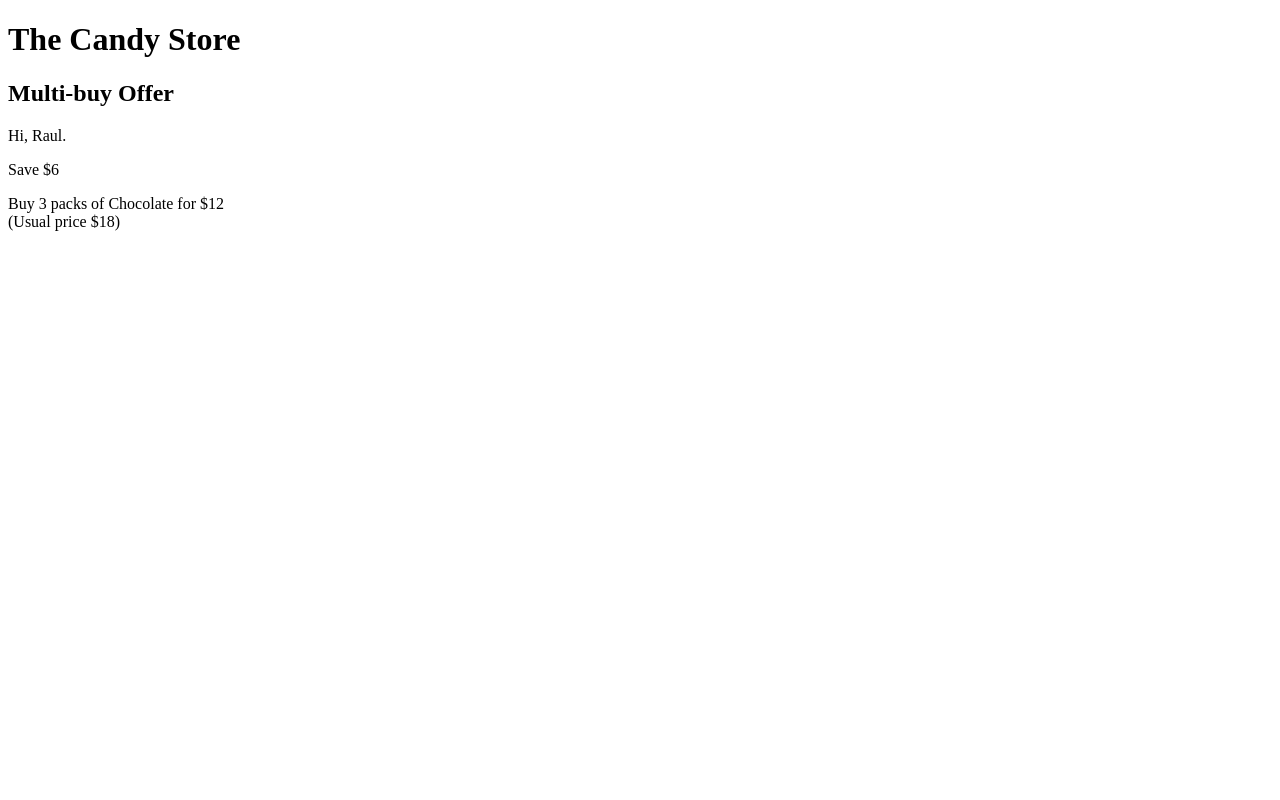
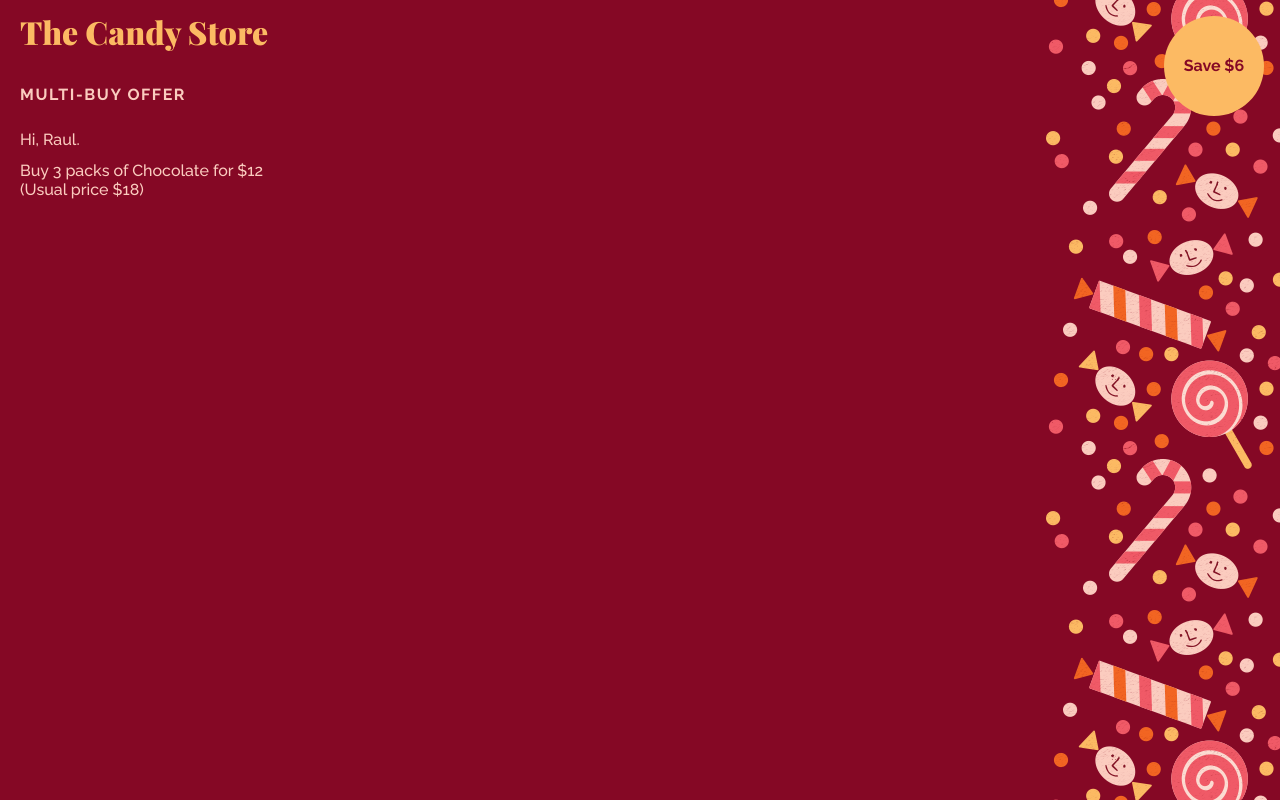
Before and after one commit to raulGarAlc04/DesarrolloServidor, a PHP site: page /Actividad_1_12.php in a window 1280 px wide. Run offline with PHP 8.4, Linux system fonts and the light colour scheme.

Commit message:
Añadiendo css

```diff
--- a/BLOQUE_A/UD_01/Actividad_1_1.php
+++ b/BLOQUE_A/UD_01/Actividad_1_1.php
@@ -8,6 +8,7 @@
     <meta charset="UTF-8">
     <meta name="viewport" content="width=device-width, initial-scale=1.0">
     <title>Actividad 1.1 Bloque A Raúl García</title>
+    <link rel="stylesheet" href="./css/styles.css">
 </head>
 <body>
     <h1>The Candy Store</h1>
--- a/BLOQUE_A/UD_01/Actividad_1_10.php
+++ b/BLOQUE_A/UD_01/Actividad_1_10.php
@@ -10,6 +10,7 @@
     <meta charset="UTF-8">
     <meta name="viewport" content="width=device-width, initial-scale=1.0">
     <title>Actividad 1.9 Bloque A Raúl García</title>
+    <link rel="stylesheet" href="./css/styles.css">
 </head>
 <body>
     <h1>The Candy Store</h1>
--- a/BLOQUE_A/UD_01/Actividad_1_11.php
+++ b/BLOQUE_A/UD_01/Actividad_1_11.php
@@ -10,6 +10,7 @@
     <meta charset="UTF-8">
     <meta name="viewport" content="width=device-width, initial-scale=1.0">
     <title>Actividad 1.9 Bloque A Raúl García</title>
+    <link rel="stylesheet" href="./css/styles.css">
 </head>
 <body>
     <h1>The Candy Store</h1>
--- a/BLOQUE_A/UD_01/Actividad_1_12.php
+++ b/BLOQUE_A/UD_01/Actividad_1_12.php
@@ -17,6 +17,7 @@
     <meta charset="UTF-8">
     <meta name="viewport" content="width=device-width, initial-scale=1.0">
     <title>Actividad 1.12 Bloque A Raúl García</title>
+    <link rel="stylesheet" href="./css/styles.css">
 </head>
 <body>
     <h1>The Candy Store</h1>
--- a/BLOQUE_A/UD_01/Actividad_1_2.php
+++ b/BLOQUE_A/UD_01/Actividad_1_2.php
@@ -9,6 +9,7 @@
     <meta charset="UTF-8">
     <meta name="viewport" content="width=device-width, initial-scale=1.0">
     <title>Actividad 1.2 Bloque A Raúl García</title>
+    <link rel="stylesheet" href="./css/styles.css">
 </head>
 <body>
     <h1>The Candy Store</h1>
--- a/BLOQUE_A/UD_01/Actividad_1_3.php
+++ b/BLOQUE_A/UD_01/Actividad_1_3.php
@@ -12,6 +12,7 @@
     <meta charset="UTF-8">
     <meta name="viewport" content="width=device-width, initial-scale=1.0">
     <title>Actividad 1.3 Bloque A Raúl García</title>
+    <link rel="stylesheet" href="./css/styles.css">
 </head>
 <body>
     <h1>The Candy Store</h1>
--- a/BLOQUE_A/UD_01/Actividad_1_4.php
+++ b/BLOQUE_A/UD_01/Actividad_1_4.php
@@ -15,6 +15,7 @@
     <meta charset="UTF-8">
     <meta name="viewport" content="width=device-width, initial-scale=1.0">
     <title>Actividad 1.4 Bloque A Raúl García</title>
+    <link rel="stylesheet" href="./css/styles.css">
 </head>
 <body>
     <h1>The Candy Store</h1>
--- a/BLOQUE_A/UD_01/Actividad_1_5.php
+++ b/BLOQUE_A/UD_01/Actividad_1_5.php
@@ -14,6 +14,7 @@
     <meta charset="UTF-8">
     <meta name="viewport" content="width=device-width, initial-scale=1.0">
     <title>Actividad 1.5 Bloque A Raúl García</title>
+    <link rel="stylesheet" href="./css/styles.css">
 </head>
 <body>
     <h1>The Candy Store</h1>
--- a/BLOQUE_A/UD_01/Actividad_1_6.php
+++ b/BLOQUE_A/UD_01/Actividad_1_6.php
@@ -12,6 +12,7 @@
     <meta charset="UTF-8">
     <meta name="viewport" content="width=device-width, initial-scale=1.0">
     <title>Actividad 1.6 Bloque A Raúl García</title>
+    <link rel="stylesheet" href="./css/styles.css">
 </head>
 <body>
     <h1>The Candy Store</h1>
--- a/BLOQUE_A/UD_01/Actividad_1_7.php
+++ b/BLOQUE_A/UD_01/Actividad_1_7.php
@@ -13,6 +13,7 @@
     <meta charset="UTF-8">
     <meta name="viewport" content="width=device-width, initial-scale=1.0">
     <title>Actividad 1.7 Bloque A Raúl García</title>
+    <link rel="stylesheet" href="./css/styles.css">
 </head>
 <body>
     <h1>The Candy Store</h1>
--- a/BLOQUE_A/UD_01/Actividad_1_8.php
+++ b/BLOQUE_A/UD_01/Actividad_1_8.php
@@ -11,6 +11,7 @@
     <meta charset="UTF-8">
     <meta name="viewport" content="width=device-width, initial-scale=1.0">
     <title>Actividad 1.8 Bloque A Raúl García</title>
+    <link rel="stylesheet" href="./css/styles.css">
 </head>
 <body>
     <h1>The Candy Store</h1>
--- a/BLOQUE_A/UD_01/Actividad_1_9.php
+++ b/BLOQUE_A/UD_01/Actividad_1_9.php
@@ -9,6 +9,7 @@
     <meta charset="UTF-8">
     <meta name="viewport" content="width=device-width, initial-scale=1.0">
     <title>Actividad 1.9 Bloque A Raúl García</title>
+    <link rel="stylesheet" href="./css/styles.css">
 </head>
 <body>
     <h1>The Candy Store</h1>
--- /dev/null
+++ b/BLOQUE_A/UD_01/css/styles.css
@@ -0,0 +1,54 @@
+@import url("https://fonts.googleapis.com/css?family=Playfair+Display:900|Raleway:500,700");
+
+html, body {
+  height: 100%;
+}
+
+body {
+  font-family: "Raleway", sans-serif;
+  background-color: #850825;
+  color: #fbccbf;
+  margin: 0px;
+  background-image: url("../img/candy.png");
+  background-size: 245px 380px;
+  background-position: right top;
+  background-repeat: repeat-y;
+}
+
+h1 {
+  font-family: "Playfair Display", serif;
+  padding: 10px 20px 12px 20px;
+  margin: 0px;
+  color: #fcba63;
+}
+
+h2 {
+  font-weight: 700;
+  font-size: 1em;
+  text-transform: uppercase;
+  letter-spacing: 0.1em;
+  padding: 20px;
+  margin: 0px;
+}
+
+p {
+  padding: 6px 20px 6px 20px;
+  margin: 0px;
+}
+
+.sticker {
+    background-color: #fcba63;
+    color: #850825;
+    border-radius: 50%;
+    display: inline-block;
+    height: 100px;
+    width: 100px;
+    padding: 0;
+    margin: 0;
+    line-height: 100px;
+    text-align: center;
+    font-weight: bold;
+    position: absolute;
+    top: 1em;
+    right: 1em;
+}
```
Also changed, not shown: BLOQUE_A/UD_01/img/candy.png (added), BLOQUE_A/UD_01/img/logo.png (added), 1 other file.
